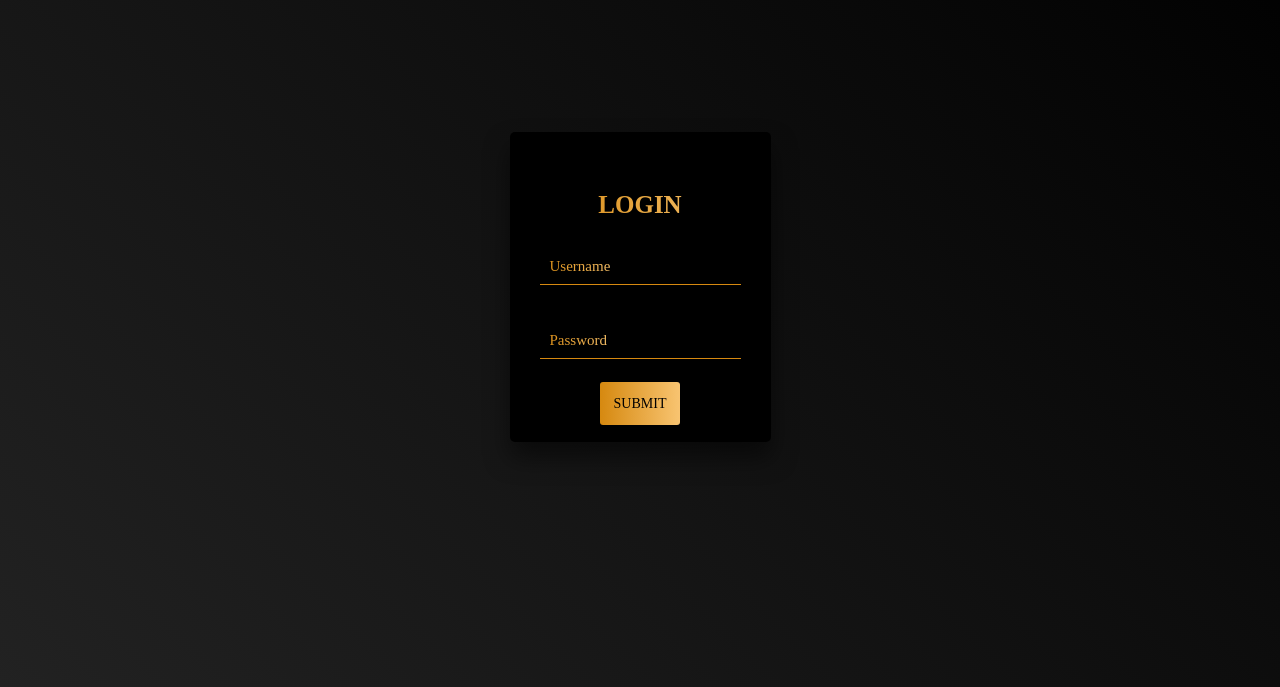
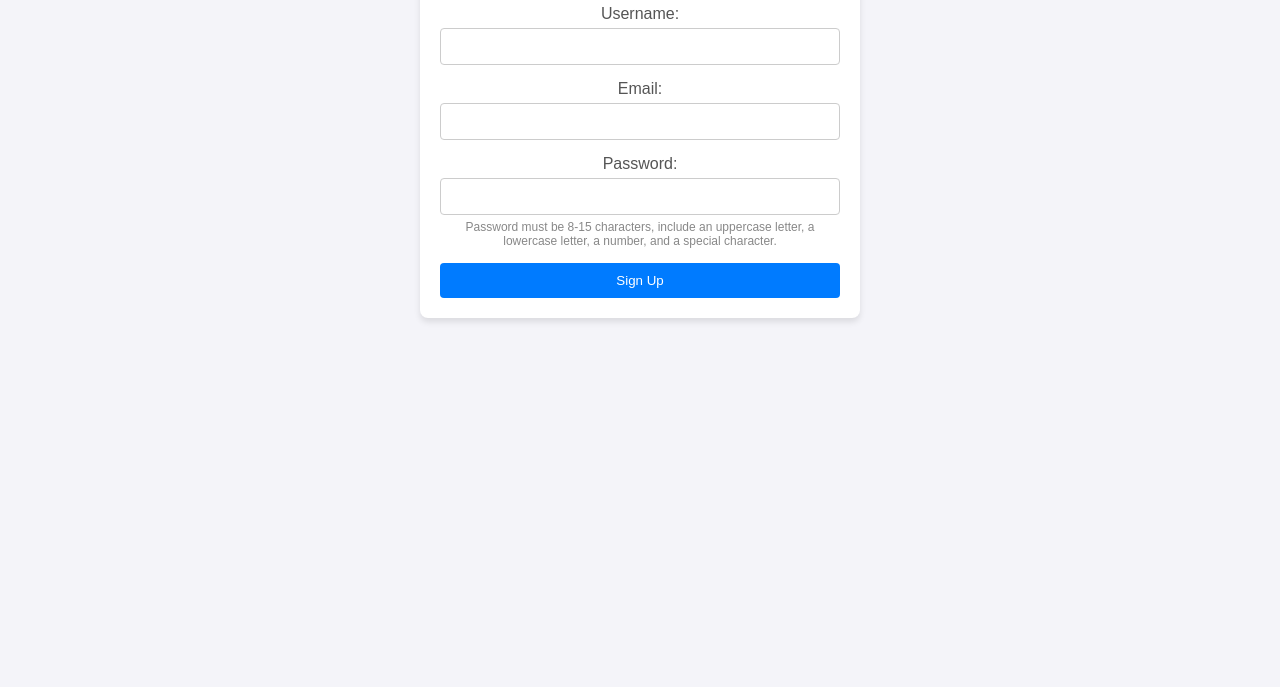
Before and after one commit to aniagoluchiemelie77/Sample-login-form, a plain HTML site: page index.html in a window 1280 px wide. Shown: the part 113-800 px from the top of the page. Drawn offline with Linux system fonts and the light colour scheme.

Commit message:
Changed eveything

```diff
--- a/index.css
+++ /dev/null
@@ -1,101 +0,0 @@
-*,
-*::after,
-*::before{
-    margin: 0;
-    padding: 0;
-    box-sizing: inherit;
-}
-html{
-    box-sizing: border-box;
-    font-size: 62.5%;
-    scroll-behavior: smooth;
-    scroll-behavior: cubic-bezier(0.2, 0, 0.38, 1);
-}
-body{
-    height: 100vh;
-    display: flex;
-    justify-content: center;
-    align-items: center;
-    background: linear-gradient(45deg, #222222, black);
-}
-.container{
-    width: auto;
-    margin: auto;
-    position: relative;
-}
-.login-box{
-    position: relative;
-    background: black;
-    padding: 3rem;
-    border-radius: 5px;
-    -webkit-border-radius: 5px;
-    -moz-border-radius: 5px;
-    -ms-border-radius: 5px;
-    -o-border-radius: 5px;
-    text-align: center;
-    box-shadow: 0 15px 25px rgba(0, 0, 0, .5);
-}
-.login-box h1{
-    padding: 2.9rem;
-    text-transform: uppercase;
-    background-image: linear-gradient(to right, #D68910, #F8C471);
-    -webkit-background-clip: text;
-    background-clip: text;
-    color: transparent;
-    font-size: 2.5rem;
-    font-weight: 800;
-}
-.login-box .user-box{
-    position: relative;
-    margin-bottom: 2.7rem;
-}
-.user-box input{
-    width: 100%;
-    padding: 1rem;
-    font-size: 1.4rem;
-    color: #D68910;
-    border: none;
-    outline: none;
-    margin-bottom: 1rem;
-    border-bottom: 1.5px solid #D68910;
-    background: transparent;
-}
-.user-box label{
-    position: absolute;
-    top: 0;
-    left: 0;
-    background-image: linear-gradient(to right, #D68910, #F8C471);
-    -webkit-background-clip: text;
-    background-clip: text;
-    color: transparent;
-    font-size: 1.5rem;
-    pointer-events: none;
-    padding: 1rem;
-    transition: .5s ease-in;
-    -webkit-transition: .5s ease-in;
-    -moz-transition: .5s ease-in;
-    -ms-transition: .5s ease-in;
-    -o-transition: .5s ease-in;
-}
-input:focus ~ label,
- .user-box:valid ~ label{
-    font-size: 1rem;
-    left: 0;
-    top: -1rem;
-    opacity: 0;
-
-}
-.submit{
-    padding: 1.4rem;
-    text-transform: uppercase;
-    background-image: linear-gradient(to right, #D68910, #F8C471);
-    color: black;
-    border-radius: 3px;
-    -webkit-border-radius: 3px;
-    -moz-border-radius: 3px;
-    -ms-border-radius: 3px;
-    -o-border-radius: 3px;
-    font-size: 1.4rem;
-    margin-top: 1.5rem;
-    cursor: pointer;
-}
--- a/index.html
+++ b/index.html
@@ -1,33 +1,28 @@
 <!DOCTYPE html>
 <html lang="en">
 <head>
-	<meta charset="UTF-8">
-    <meta name="viewport" content="width=device-width" initial-scale="1.0"/>
-    <meta http-equiv="X-UA-Compatible" content="ie=edge" />
-    <meta name="description" content="login form" />
-    <link rel="preconnect" href="https://fonts.googleapis.com">
-    <link rel="preconnect" href="https://fonts.gstatic.com" crossorigin>
-    <link href="https://fonts.googleapis.com/css2?family=Space+Grotesk:wght@300..700&display=swap" rel="stylesheet">
-    <meta name="author" content="Aniagolu chiemelie"/>
-    <link rel="stylesheet" href="index.css"/>
-	<title>My sample login form</title>
+    <meta charset="UTF-8">
+    <meta name="viewport" content="width=device-width, initial-scale=1.0">
+    <title>Signup Form</title>
+    <link rel="stylesheet" href="styles.css">
 </head>
 <body>
-	<div class="container">
-        <div class="login-box">
-            <h1>Login</h1>
-            <form>
-                <div class="user-box">
-                    <input type="text" name="username" required>
-                    <label>Username</label>
-                </div>
-                <div class="user-box">
-                    <input type="password" name="password" required>
-                    <label>Password</label>
-                </div>
-                <a type="submt" class='submit'>submit</a>
-            </form>
-        </div>
+    <div class="form-container">
+        <h1>Signup Form</h1>
+        <form id="signup-form">
+            <label for="username">Username:</label>
+            <input type="text" id="username" name="username" required>
+
+            <label for="email">Email:</label>
+            <input type="email" id="email" name="email" required>
+
+            <label for="password">Password:</label>
+            <input type="password" id="password" name="password" required>
+            <small>Password must be 8-15 characters, include an uppercase letter, a lowercase letter, a number, and a special character.</small>
+
+            <button type="submit">Sign Up</button>
+        </form>
     </div>
+    <script src="script.js"></script>
 </body>
 </html>
--- /dev/null
+++ b/script.js
@@ -0,0 +1,13 @@
+document.getElementById("signup-form").addEventListener("submit", function (event) {
+    event.preventDefault(); // Prevent form submission
+
+    const password = document.getElementById("password").value;
+    const passwordPattern = /^(?=.*[a-z])(?=.*[A-Z])(?=.*\d)(?=.*[@$!%*?&])[A-Za-z\d@$!%*?&]{8,15}$/;
+
+    if (!passwordPattern.test(password)) {
+        alert("Invalid password format. Please follow the instructions.");
+        return;
+    }
+
+    alert("Signup successful!");
+});
--- /dev/null
+++ b/styles.css
@@ -0,0 +1,58 @@
+body {
+    font-family: Arial, sans-serif;
+    background-color: #f4f4f9;
+    margin: 0;
+    padding: 20px;
+    text-align: center;
+}
+
+.form-container {
+    max-width: 400px;
+    margin: 0 auto;
+    background: #ffffff;
+    padding: 20px;
+    border-radius: 8px;
+    box-shadow: 0 4px 6px rgba(0, 0, 0, 0.1);
+}
+
+h1 {
+    color: #333333;
+    margin-bottom: 20px;
+}
+
+form {
+    display: flex;
+    flex-direction: column;
+}
+
+label {
+    margin-bottom: 5px;
+    color: #555555;
+}
+
+input {
+    padding: 10px;
+    margin-bottom: 15px;
+    border: 1px solid #cccccc;
+    border-radius: 4px;
+}
+
+button {
+    padding: 10px 20px;
+    background-color: #007bff;
+    color: white;
+    border: none;
+    border-radius: 4px;
+    cursor: pointer;
+}
+
+button:hover {
+    background-color: #0056b3;
+}
+
+small {
+    font-size: 12px;
+    color: #888888;
+    margin-top: -10px;
+    margin-bottom: 15px;
+}
```
